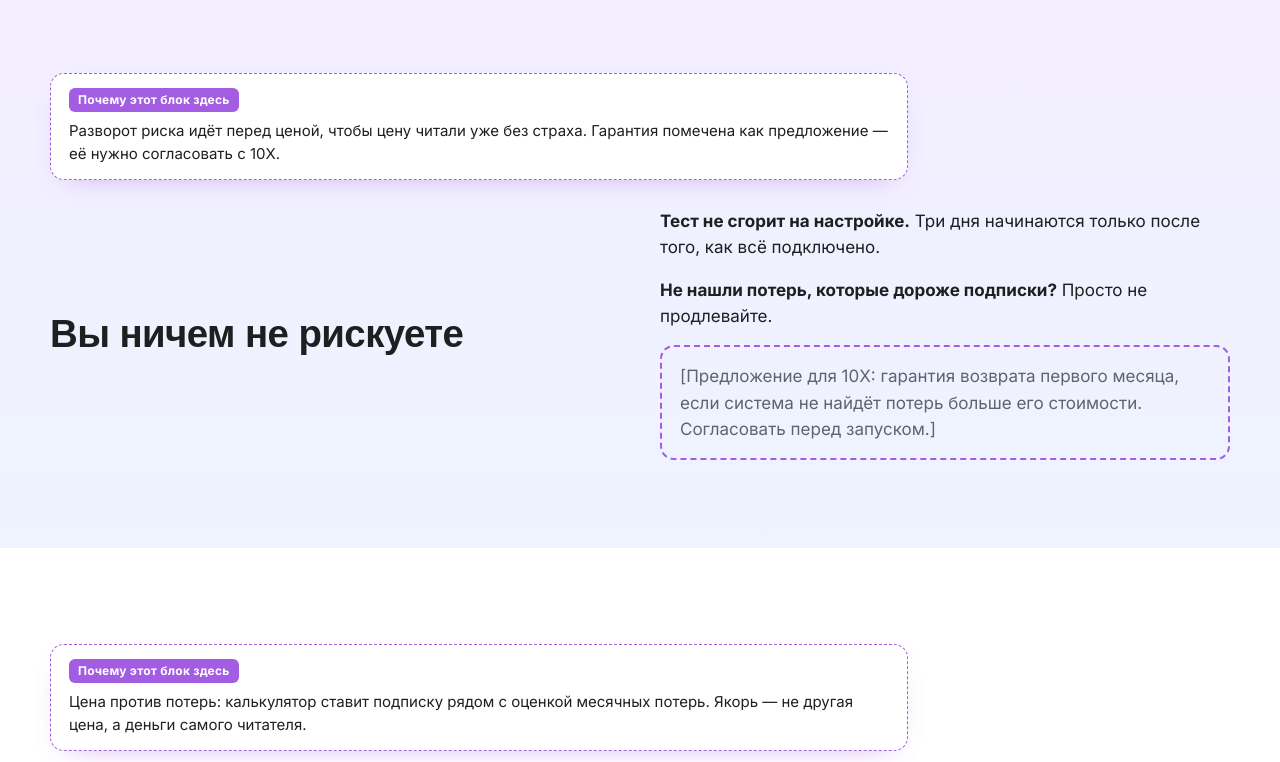
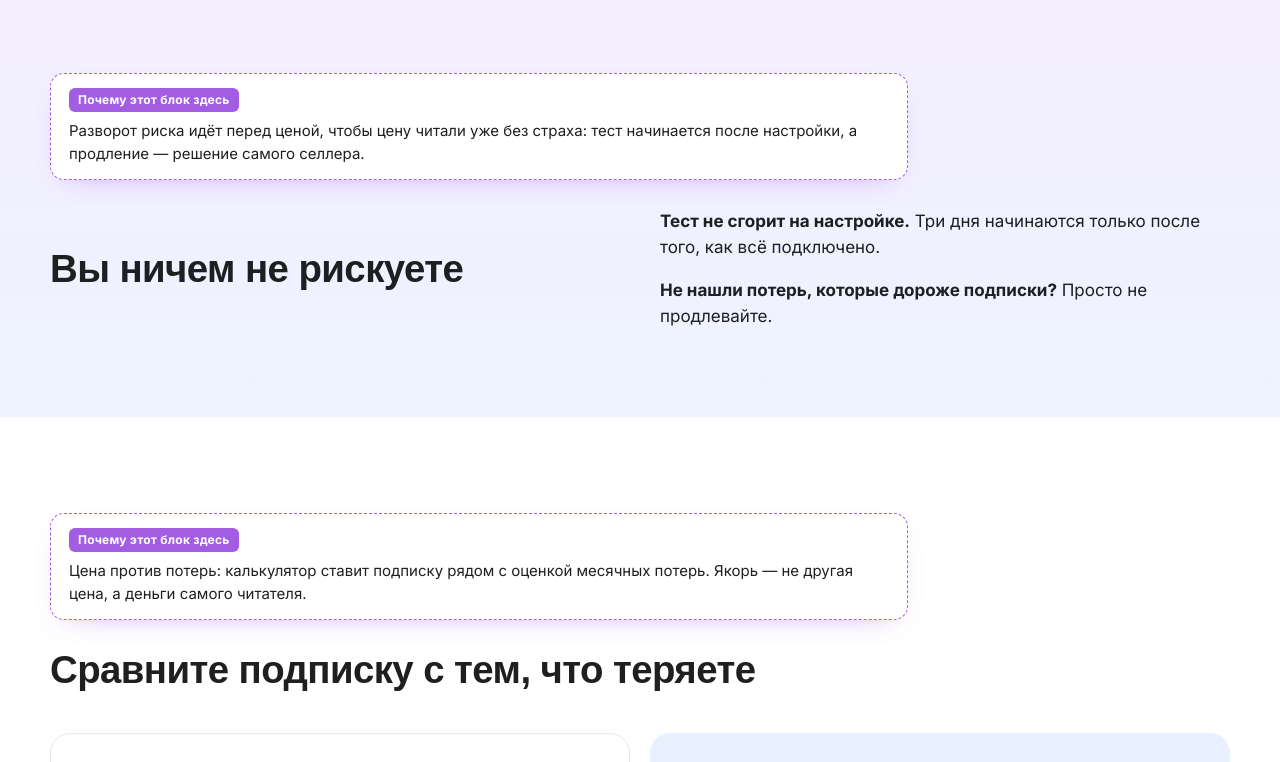
Before and after one commit to semrack/fbs-landing, a plain HTML site: page offer.html in a window 1280 px wide. Shown: the part 2700-3462 px from the top of the page. Drawn offline with Linux system fonts and the light colour scheme; a web font is replaced by a local one.

Commit message:
Offer: remove guarantee proposal; add +/− toggles to FAQ on PAS and Offer
Co-Authored-By: Claude Opus 5.5 <noreply@anthropic.com>
Claude-Session: https://claude.ai/code/session_016xVjuzB9mB4DJ1hTKgYTs3

```diff
--- a/offer.html
+++ b/offer.html
@@ -15,6 +15,7 @@ a:focus-visible,input:focus-visible{outline:3px solid #A25DE2;outline-offset:2px
 input[type=range]{accent-color:#1762EF}
 details summary{cursor:pointer;list-style:none}
 details summary::-webkit-details-marker{display:none}
+details summary{display:flex;justify-content:space-between;align-items:center;gap:16px}details summary::after{content:"+";flex:none;width:32px;height:32px;border-radius:50%;background:#EAF1FE;color:#1762EF;font-weight:700;font-size:22px;line-height:32px;text-align:center}details[open] summary::after{content:"\2212"}
 html .why-wrap{padding:0}@media (max-width:640px){[style*="1px dashed #C9CFD8"]{flex-wrap:wrap;gap:2px 16px!important}[style*="1px dashed #C9CFD8"] span:last-child{white-space:normal!important}}
 .cbar{position:sticky;top:0;z-index:50;background:#1D1F20;color:#fff;font:500 14px/1.3 'Inter',-apple-system,'Segoe UI',sans-serif;display:flex;align-items:center;justify-content:space-between;gap:12px;padding:8px 16px;min-height:52px}
 .cbar a{color:#fff;text-decoration:none;display:inline-flex;align-items:center;gap:6px;min-height:36px}
@@ -168,14 +169,13 @@ html.notes-off .why-wrap{display:none}
 
 <!-- RISK REVERSAL: перед ценой, чтобы цену читали без страха -->
 <section style="background: linear-gradient(180deg, #F4EEFF, #EEF3FF); padding: 88px 24px">
-<div class="why-wrap"><aside class="why " aria-label="Пояснение к блоку"><b class="why-label">Почему этот блок здесь</b><p>Разворот риска идёт перед ценой, чтобы цену читали уже без страха. Гарантия помечена как предложение — её нужно согласовать с 10X.</p></aside></div>
+<div class="why-wrap"><aside class="why " aria-label="Пояснение к блоку"><b class="why-label">Почему этот блок здесь</b><p>Разворот риска идёт перед ценой, чтобы цену читали уже без страха: тест начинается после настройки, а продление — решение самого селлера.</p></aside></div>
 
   <div style="max-width: 1180px; margin: 0 auto; display: grid; grid-template-columns: repeat(auto-fit, minmax(min(100%, 460px), 1fr)); gap: 40px; align-items: center">
     <h2 style="margin: 0; font-family: 'Unbounded', sans-serif; font-weight: 700; font-size: clamp(26px, 3vw, 40px); line-height: 1.15; letter-spacing: -0.015em">Вы ничем не рискуете</h2>
     <div style="display: flex; flex-direction: column; gap: 16px">
       <span><b>Тест не сгорит на настройке.</b> Три дня начинаются только после того, как всё подключено.</span>
       <span><b>Не нашли потерь, которые дороже подписки?</b> Просто не продлевайте.</span>
-      <span style="border: 2px dashed #A25DE2; border-radius: 14px; padding: 16px 18px; color: #5C6470">[Предложение для 10X: гарантия возврата первого месяца, если система не найдёт потерь больше его стоимости. Согласовать перед запуском.]</span>
     </div>
   </div>
 </section>
```
Also changed, not shown: pas.html (+1 -0 lines).
